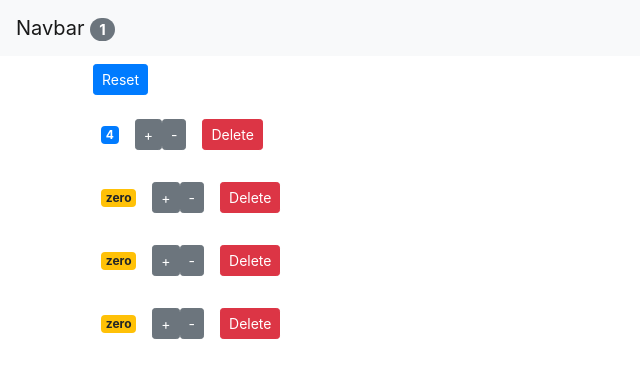
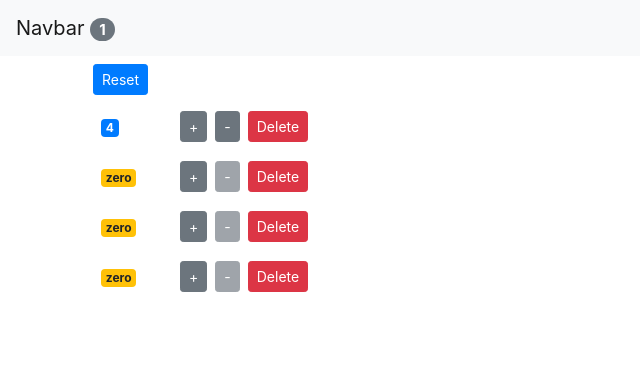
Before and after one commit to Boity-Latakgomo/Hello-React, a React (Create React App) app: page / in a window 1280 px wide. Shown: the top 378 px of the page, without its empty margins (0-640 px from the left). Built offline with nearby package versions, Linux system fonts and the light colour scheme.

Commit message:
disabled if counter is zero

```diff
--- a/src/components/counter.jsx
+++ b/src/components/counter.jsx
@@ -18,9 +18,13 @@
 
         const product = {id:1};
         return(
-        <div>
-             <span className={this.getBadgeClasses()}>{this.formatCount()}</span>
-             <button
+        <div className="row">
+            <div className="col-1">
+            <span className={this.getBadgeClasses()}>{this.formatCount()}</span>
+            </div>
+            <div className="col">
+
+            <button
              onClick={() => this.props.onIncrement(this.props.counter) }
              className="btn btn-secondary btn-sm">
                  +
@@ -29,16 +33,23 @@
 
                  <button
              onClick={() => this.props.onDecrement(this.props.counter) }
-             className="btn btn-secondary btn-sm">
+             className="btn btn-secondary btn-sm m-2"
+             disabled={this.props.counter.value === 0 ? "disabled" : ""}
+             >
                  -
+
              </button>
 
                  <button
                   onClick={() => this.props.onDelete(this.props.counter.id)}
-                   className="btn btn-danger btn-sm m-3"
+                   className="btn btn-danger btn-sm "
                    >
                        Delete
                        </button>
+
+            </div>
+
+
 
         </div>
         );
```
